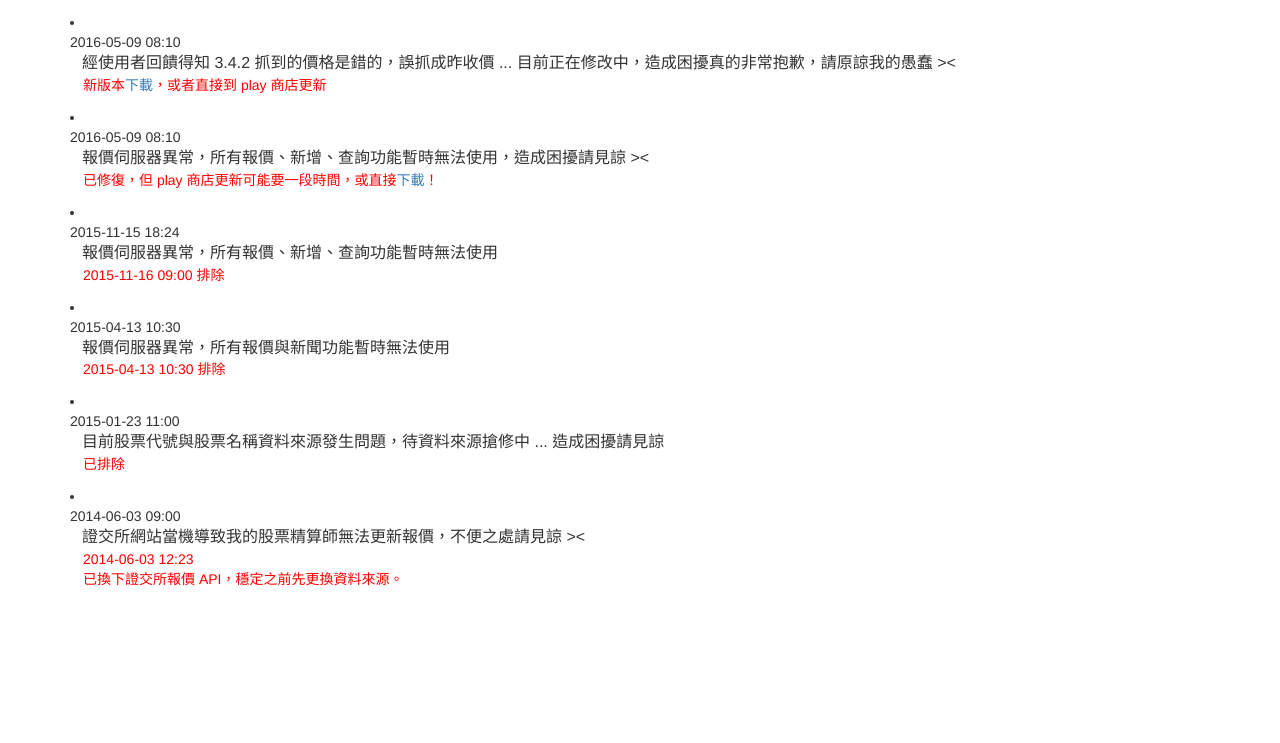
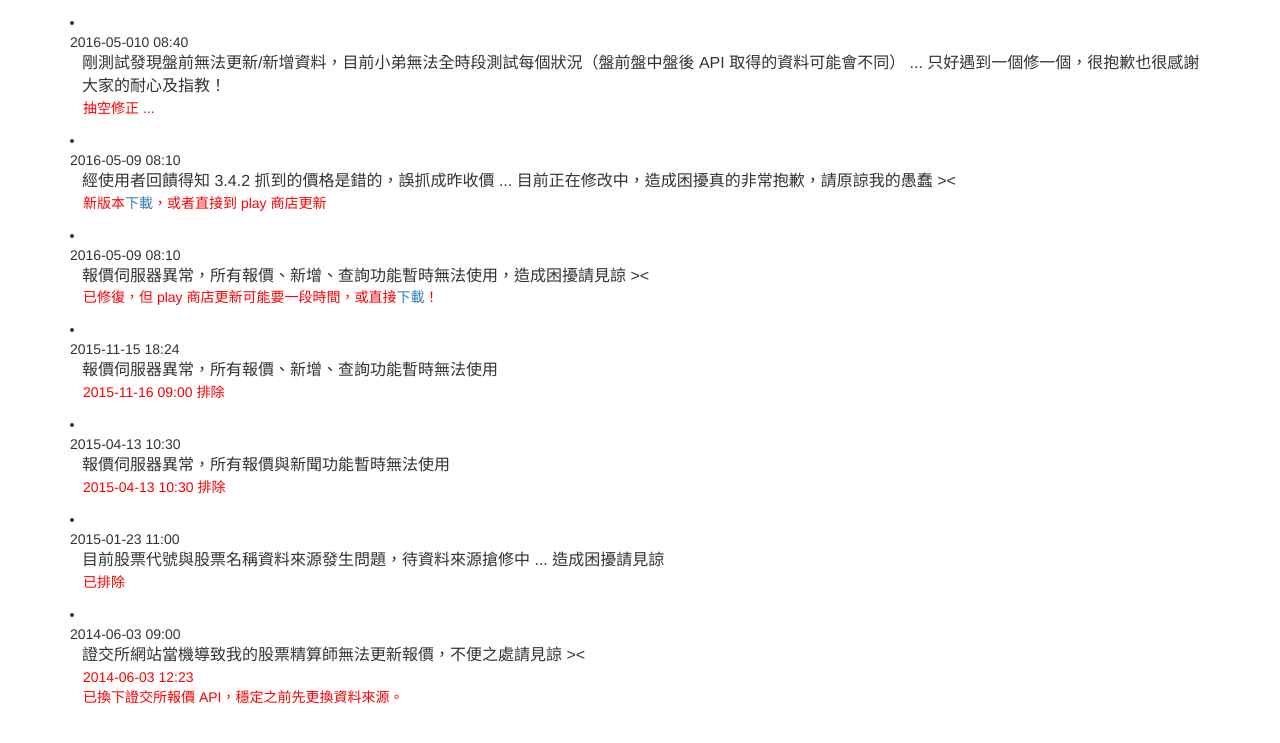
Before and after one commit to s9134131/s9134131.github.io, a Jekyll site: the page latest.html, which Jekyll copies as it is, in a window 1280 px wide. Shown: the top 743 px of the page. Built offline with Jekyll 4.4.1, drawn with Linux system fonts in a browser that asks for light colours.

Commit message:
Update latest.html

```diff
--- a/latest.html
+++ b/latest.html
@@ -34,6 +34,11 @@
 </head>
 <body>
 <div class=container>
+	<li>
+		<div class="time">2016-05-010 08:40</div>
+		<div class="title">剛測試發現盤前無法更新/新增資料，目前小弟無法全時段測試每個狀況（盤前盤中盤後 API 取得的資料可能會不同） ... 只好遇到一個修一個，很抱歉也很感謝大家的耐心及指教！</div>
+		<div class="status">抽空修正 ... </div>
+	</li>
 	<li>
 		<div class="time">2016-05-09 08:10</div>
 		<div class="title">經使用者回饋得知 3.4.2 抓到的價格是錯的，誤抓成昨收價 ... 目前正在修改中，造成困擾真的非常抱歉，請原諒我的愚蠢 ><</div>
```
